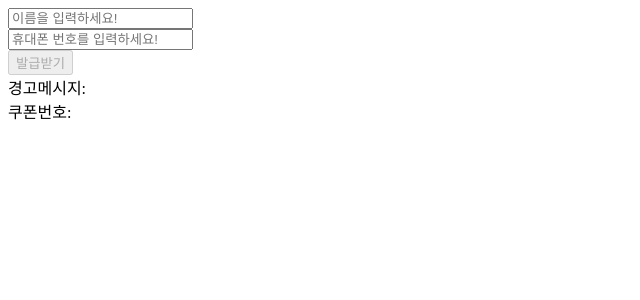
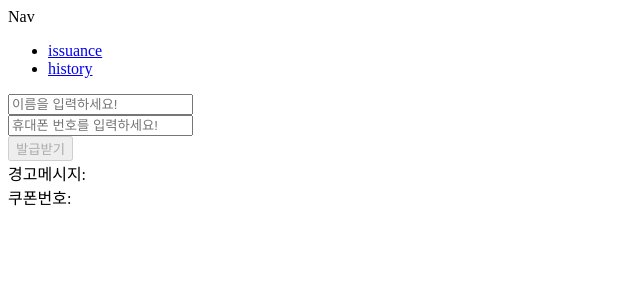
Before and after one commit to swywssaid/smile-BI, a React (Create React App) app in the folder client/: page / in a window 1280 px wide. Shown: the top 300 px of the page, without its empty margins (0-640 px from the left). Built offline with nearby package versions, Linux system fonts and the light colour scheme.

Commit message:
[#21] feat: 레이아웃 구현
- Nav
- Sidebar

closes #21

```diff
--- a/client/src/layout/MainLayout.jsx
+++ b/client/src/layout/MainLayout.jsx
@@ -1,10 +1,21 @@
 import React from 'react';
 import { Outlet } from 'react-router-dom';
+import Nav from './Nav';
+import Sidebar from './Sidebar';
 
 export default function MainLayout() {
+  const pages = [
+    { id: 1, name: 'issuance', path: '/' },
+    { id: 2, name: 'history', path: '/history' },
+  ];
+
   return (
     <div>
-      <Outlet />
+      <Nav />
+      <Sidebar pages={pages} />
+      <main>
+        <Outlet />
+      </main>
     </div>
   );
 }
--- /dev/null
+++ b/client/src/layout/Nav.jsx
@@ -0,0 +1,5 @@
+import React from 'react';
+
+export default function Nav() {
+  return <div>Nav</div>;
+}
--- /dev/null
+++ b/client/src/layout/Sidebar.jsx
@@ -0,0 +1,14 @@
+import React from 'react';
+import { Link } from 'react-router-dom';
+
+export default function Sidebar({ pages }) {
+  return (
+    <ul>
+      {pages.map((page) => (
+        <li key={page.id}>
+          <Link to={page.path}>{page.name}</Link>
+        </li>
+      ))}
+    </ul>
+  );
+}
```
